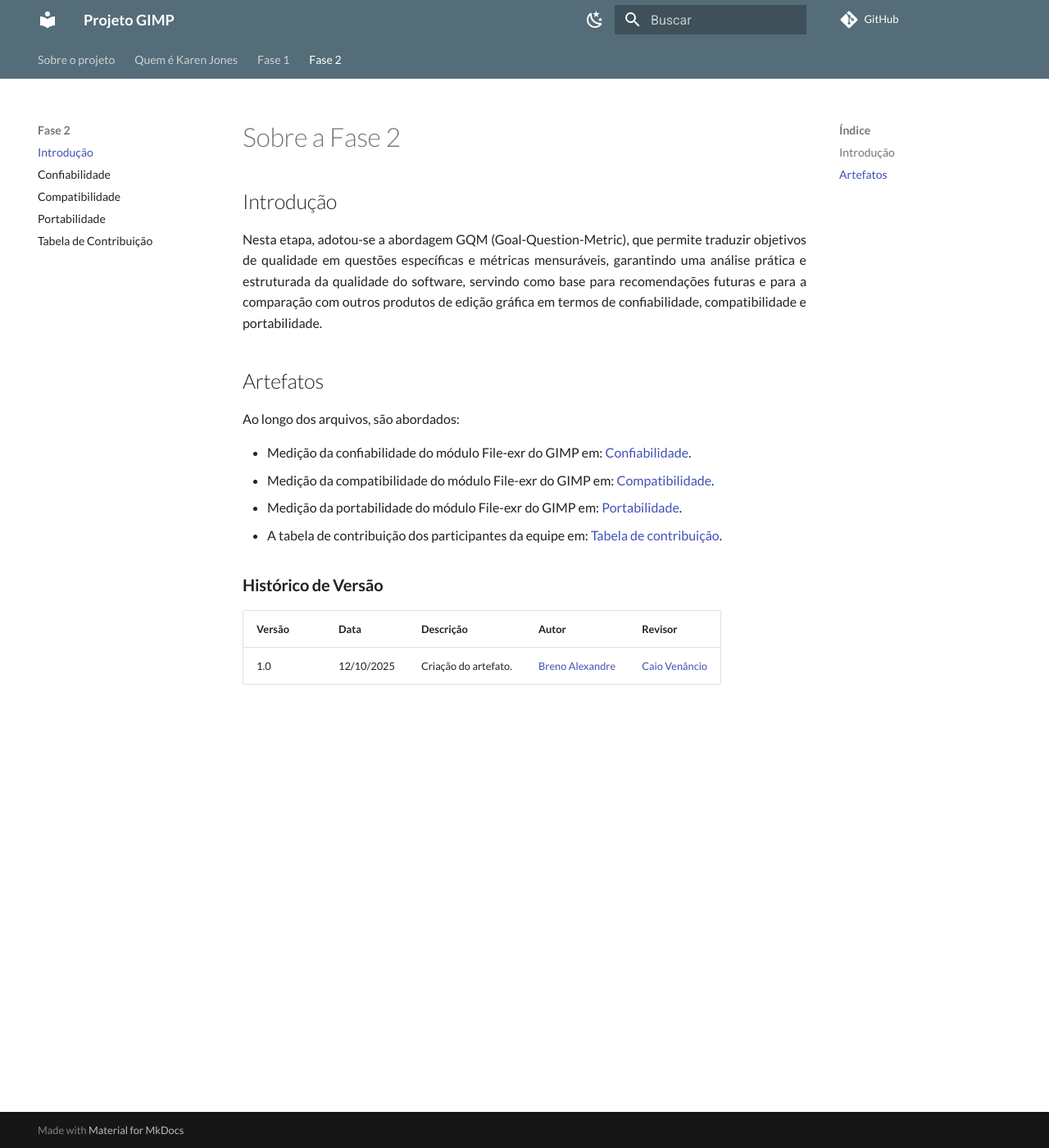
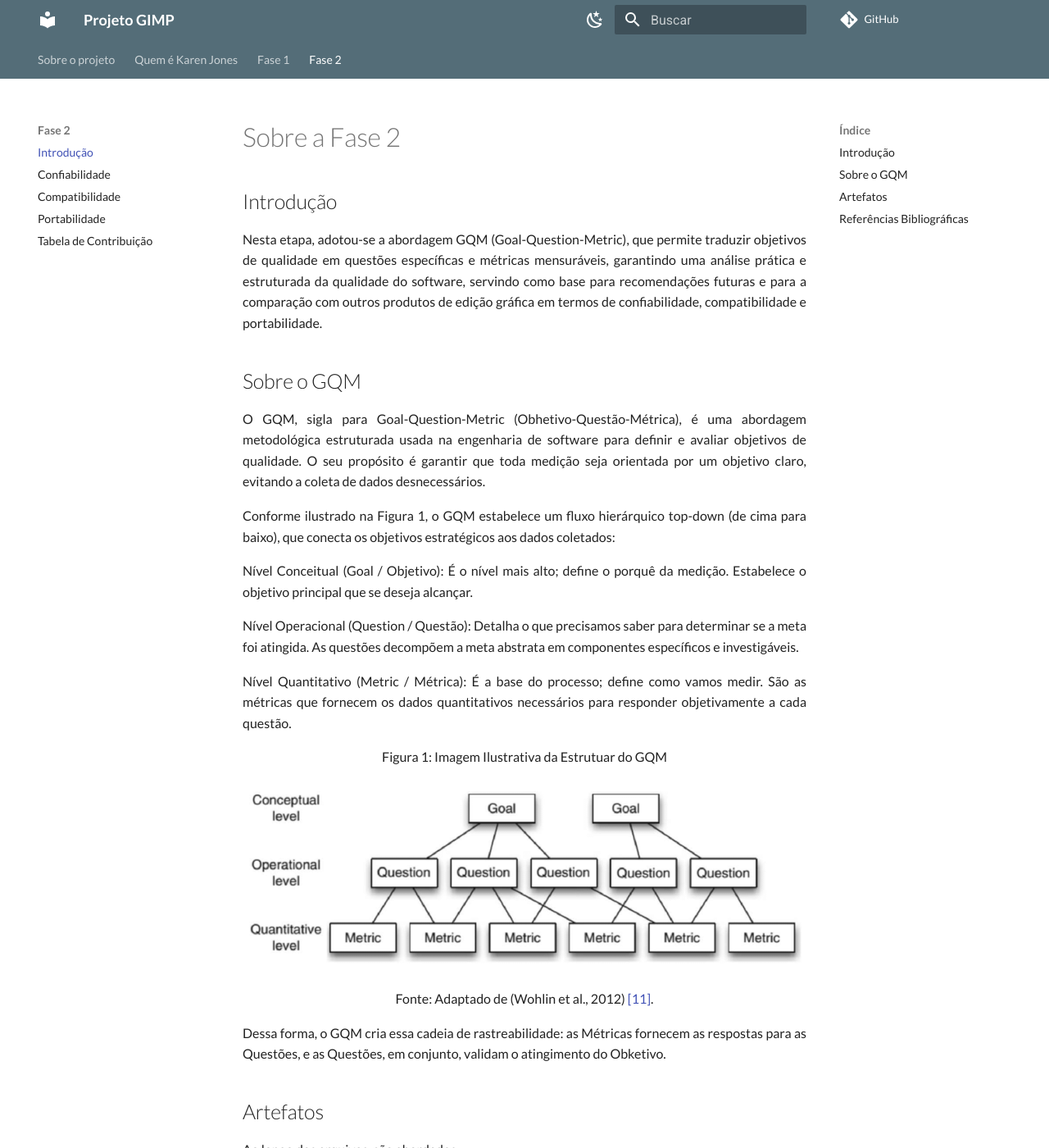
Before and after one commit to FCTE-Qualidade-de-Software-1/2025-2_T02_Karen_Jones, an MkDocs documentation site: the page built from docs/fase2/fase2.md, in a window 1280 px wide and 1400 px high. Shown: the whole window at 82% size. Built offline with MkDocs 1.6.1 and Material for MkDocs 9.7.7, drawn with Linux system fonts in a browser that asks for light colours; comment, search, counter and statistics services are not loaded; some of the changed text lies outside the part shown.

Commit message:
docs: adicao de topico sobre o gqm

```diff
--- a/docs/fase2/fase2.md
+++ b/docs/fase2/fase2.md
@@ -3,6 +3,26 @@
 ## Introdução
 
 Nesta etapa, adotou-se a abordagem GQM (Goal-Question-Metric), que permite traduzir objetivos de qualidade em questões específicas e métricas mensuráveis, garantindo uma análise prática e estruturada da qualidade do software, servindo como base para recomendações futuras e para a comparação com outros produtos de edição gráfica em termos de confiabilidade, compatibilidade e portabilidade.
+
+## Sobre o GQM
+
+O GQM, sigla para Goal-Question-Metric (Obhetivo-Questão-Métrica), é uma abordagem metodológica estruturada usada na engenharia de software para definir e avaliar objetivos de qualidade. O seu propósito é garantir que toda medição seja orientada por um objetivo claro, evitando a coleta de dados desnecessários.
+
+Conforme ilustrado na Figura 1, o GQM estabelece um fluxo hierárquico top-down (de cima para baixo), que conecta os objetivos estratégicos aos dados coletados:
+
+Nível Conceitual (Goal / Objetivo): É o nível mais alto; define o porquê da medição. Estabelece o objetivo principal que se deseja alcançar.
+
+Nível Operacional (Question / Questão): Detalha o que precisamos saber para determinar se a meta foi atingida. As questões decompõem a meta abstrata em componentes específicos e investigáveis.
+
+Nível Quantitativo (Metric / Métrica): É a base do processo; define como vamos medir. São as métricas que fornecem os dados quantitativos necessários para responder objetivamente a cada questão.
+
+<font size="3"><p style="text-align: center">Figura 1: Imagem Ilustrativa da Estrutuar do GQM</p></font>
+
+![alt text](../img/gqm.png)
+
+<font size="3"><p style="text-align: center">Fonte: Adaptado de (Wohlin et al., 2012) [[11]](#ref-99).</p></font>
+
+Dessa forma, o GQM cria essa cadeia de rastreabilidade: as Métricas fornecem as respostas para as Questões, e as Questões, em conjunto, validam o atingimento do Obketivo.
 
 ## Artefatos
 
@@ -13,8 +33,13 @@
 - Medição da portabilidade do módulo File-exr do GIMP em: [Portabilidade](3-portabilidade.md).
 - A tabela de contribuição dos participantes da equipe em: [Tabela de contribuição](4-tabela%20de%20contribuição.md).
 
+## Referências Bibliográficas
+
+<a id="ref-99"></a>[11] BASILI, Victor R.; CALDIERA, Gianluigi; ROMBACH, H. Dieter. **The Goal Question Metric Approach**. In: *Encyclopedia of Software Engineering*. 2. ed. New York: John Wiley & Sons, 1994. p. 528-532.
+
 ### **Histórico de Versão**
 
 | Versão | Data       | Descrição                                         | Autor          | Revisor          |
 | :----- | :--------- | :------------------------------------------------ | :------------- | :--------------- |
 | 1.0    | 12/10/2025 | Criação do artefato. | [Breno Alexandre](https://www.github.com/brenoalexandre0) | [Caio Venâncio](https://www.github.com/caio-venancio) |
+| 1.1    | 24/10/2025 | Adição do Tópico 'Sobre o GQM'. | [Arthur Evangelista](https://www.github.com/arthurevg) | [Caio Venâncio](https://www.github.com/caio-venancio) |
```
Also changed, not shown: docs/img/gqm.png (added).
